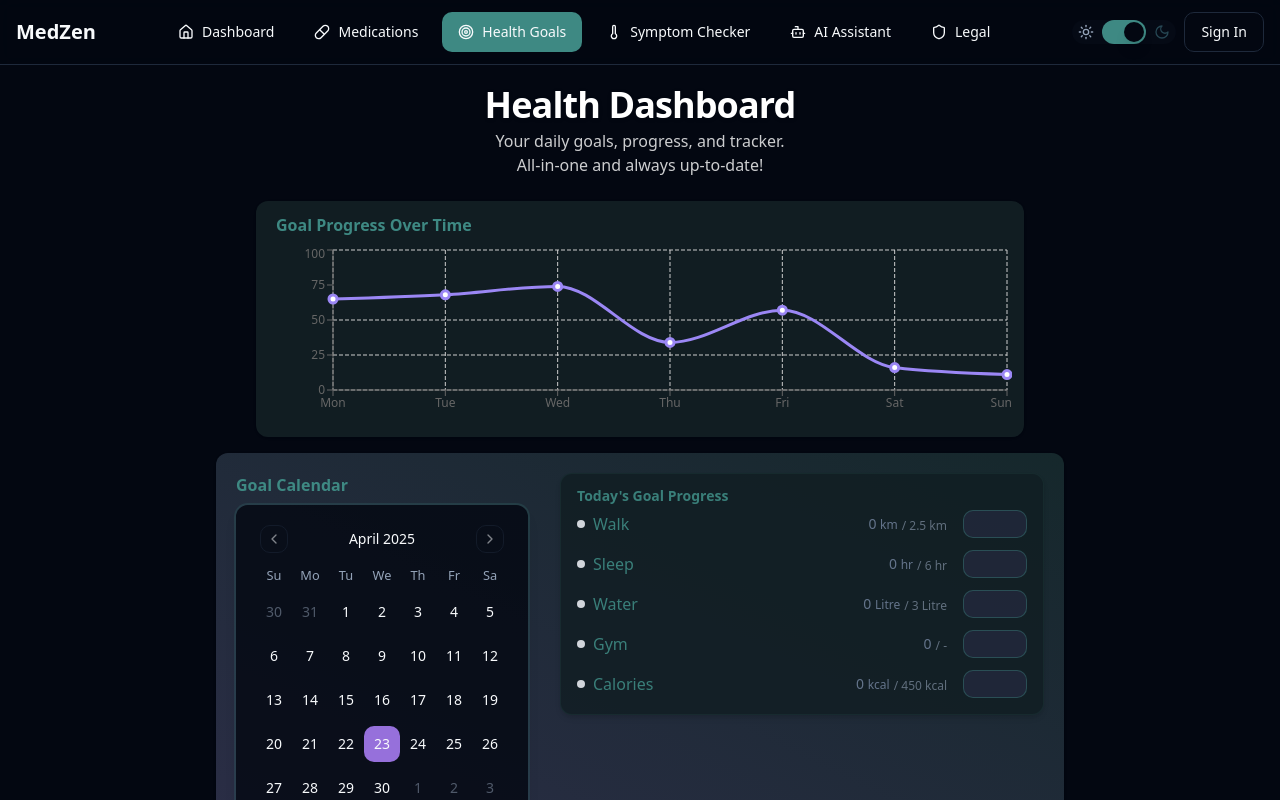
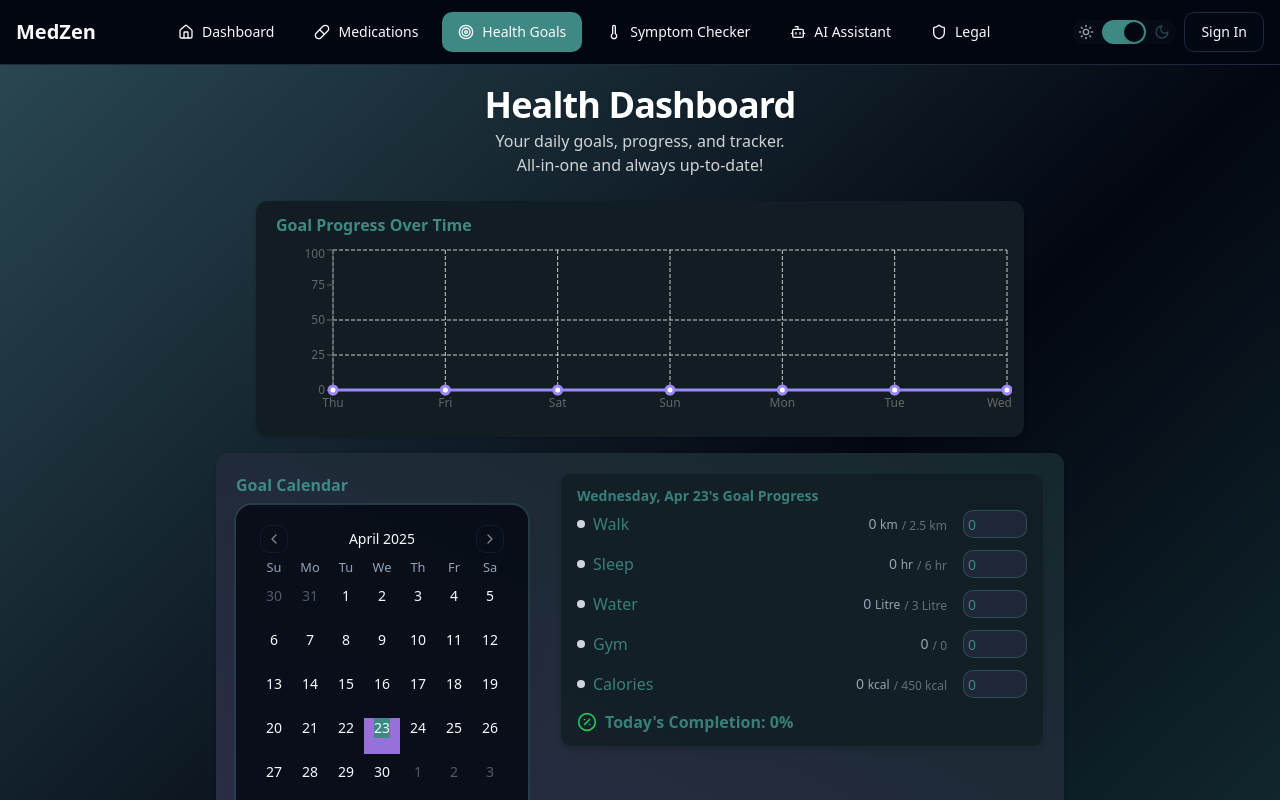
Before and after one commit to ETHERDEV-io/medzen-ai-companion, a React (Vite) app: page /health-goals in a window 1280 px wide. Shown: the top 800 px of the page. Built offline with nearby package versions, Linux system fonts and the light colour scheme.

Commit message:
Fix: Health goals and calendar improvements
- Refactor health goals and calendar components.
- Implement dynamic progress display.
- Improve visual consistency and user experience.

```diff
--- a/src/components/health-goals/GoalFormDialog.tsx
+++ b/src/components/health-goals/GoalFormDialog.tsx
@@ -1,3 +1,5 @@
+
+// REMOVED all "exercise" logic, checkbox, and hideExerciseField.
 
 import { useState, ChangeEvent } from "react";
 import { Dialog, DialogContent, DialogHeader, DialogTitle, DialogFooter, DialogDescription } from "@/components/ui/dialog";
@@ -8,15 +10,13 @@ import { Label } from "@/components/ui/label";
 type GoalFormDialogProps = {
   open: boolean;
   onOpenChange: (open: boolean) => void;
-  onSave: (goalData: { label: string; value: string; unit: string; type?: string }) => void;
-  hideExerciseField?: boolean;
+  onSave: (goalData: { label: string; value: string; unit: string }) => void;
 };
 
-export default function GoalFormDialog({ open, onOpenChange, onSave, hideExerciseField = false }: GoalFormDialogProps) {
+export default function GoalFormDialog({ open, onOpenChange, onSave }: GoalFormDialogProps) {
   const [goalName, setGoalName] = useState("");
   const [value, setValue] = useState("");
   const [unit, setUnit] = useState("");
-  const [isExercise, setIsExercise] = useState(false);
 
   const handleSubmit = (e: React.FormEvent) => {
     e.preventDefault();
@@ -24,7 +24,6 @@ export default function GoalFormDialog({ open, onOpenChange, onSave, hideExercis
       label: goalName,
       value: value,
       unit: unit,
-      type: isExercise ? "exercise" : undefined,
     });
     resetForm();
     onOpenChange(false);
@@ -34,7 +33,6 @@ export default function GoalFormDialog({ open, onOpenChange, onSave, hideExercis
     setGoalName("");
     setValue("");
     setUnit("");
-    setIsExercise(false);
   };
 
   return (
@@ -45,26 +43,11 @@ export default function GoalFormDialog({ open, onOpenChange, onSave, hideExercis
       <DialogContent className="sm:max-w-[425px]">
         <form onSubmit={handleSubmit}>
           <DialogHeader>
-            <DialogTitle>Add New {isExercise ? "Exercise" : "Goal"}</DialogTitle>
+            <DialogTitle>Add New Goal</DialogTitle>
             <DialogDescription>
               Create a new health goal to track your progress
             </DialogDescription>
           </DialogHeader>
-
-          {!hideExerciseField && (
-            <div className="mb-2 flex items-center gap-2">
-              <label className="flex items-center cursor-pointer gap-2 text-sm">
-                <input
-                  type="checkbox"
-                  className="form-checkbox"
-                  checked={isExercise}
-                  onChange={e => setIsExercise(e.target.checked)}
-                />{" "}
-                This is an exercise
-              </label>
-            </div>
-          )}
-
           <div className="grid gap-4 py-4">
             <div className="grid grid-cols-4 items-center gap-4">
               <Label htmlFor="name" className="text-right">
@@ -73,7 +56,7 @@ export default function GoalFormDialog({ open, onOpenChange, onSave, hideExercis
               <Input
                 id="name"
                 name="name"
-                placeholder={isExercise ? "e.g., Push Ups" : "e.g., Daily Steps"}
+                placeholder="e.g., Daily Steps"
                 autoFocus={true}
                 value={goalName}
                 onChange={(e: ChangeEvent<HTMLInputElement>) => setGoalName(e.target.value)}
@@ -83,12 +66,12 @@ export default function GoalFormDialog({ open, onOpenChange, onSave, hideExercis
             </div>
             <div className="grid grid-cols-4 items-center gap-4">
               <Label htmlFor="value" className="text-right">
-                Current Value
+                Target Value
               </Label>
               <Input
                 id="value"
                 name="value"
-                placeholder={isExercise ? "e.g., 30" : "e.g., 5000"}
+                placeholder="e.g., 5000"
                 value={value}
                 onChange={(e: ChangeEvent<HTMLInputElement>) => setValue(e.target.value)}
                 required
@@ -102,7 +85,7 @@ export default function GoalFormDialog({ open, onOpenChange, onSave, hideExercis
               <Input
                 id="unit"
                 name="unit"
-                placeholder={isExercise ? "e.g., reps" : "e.g., steps"}
+                placeholder="e.g., steps"
                 value={unit}
                 onChange={(e: ChangeEvent<HTMLInputElement>) => setUnit(e.target.value)}
                 className="col-span-3"
--- a/src/components/health-goals/HealthGoalsCalendar.tsx
+++ b/src/components/health-goals/HealthGoalsCalendar.tsx
@@ -1,26 +1,22 @@
 
-import React, { useState } from "react";
+import React, { useState, useEffect } from "react";
 import { Calendar } from "@/components/ui/calendar";
 import { Card } from "@/components/ui/card";
 import { Input } from "@/components/ui/input";
-import { Check } from "lucide-react";
-
-// The calendar expects dates in Date form!
-function getTodayStr() {
-  const d = new Date();
-  return d.toISOString().slice(0, 10);
-}
+import { Check, CirclePercent } from "lucide-react";
 
 interface HealthGoalsCalendarProps {
   goals: Record<string, string>;
-  customGoals: Array<{label: string, value: string, unit: string}>;
+  customGoals: Array<{ label: string, value: string, unit: string }>;
   progressLog: Record<string, Record<string, string>>;
-  onDailyProgressChange: (goalKey: string, value: string) => void;
+  onDailyProgressChange: (goalKey: string, value: string, dateOverride?: string) => void;
+  selectedDate: string;
+  onDateSelected: (dateStr: string) => void;
 }
 
 type GoalItem = { label: string; key: string; value: string; unit: string; planned: string; done?: string; };
 
-function mergeGoals(goals: Record<string, string>, customGoals: Array<{label: string, value: string, unit: string}>) {
+function mergeGoals(goals: Record<string, string>, customGoals: Array<{ label: string, value: string, unit: string }>) {
   // flatten preset goals (with their keys and units):
   const preset: GoalItem[] = Object.entries(goals).map(([k, v]) => {
     let presetMeta: any = undefined;
@@ -44,10 +40,15 @@ function mergeGoals(goals: Record<string, string>, customGoals: Array<{label: st
 }
 
 export default function HealthGoalsCalendar({
-  goals, customGoals, progressLog, onDailyProgressChange
+  goals, customGoals, progressLog, onDailyProgressChange,
+  selectedDate, onDateSelected,
 }: HealthGoalsCalendarProps) {
-  const [selected, setSelected] = useState<Date | undefined>(undefined);
-  const todayStr = getTodayStr();
+  // Show 14 days: today and past 13 days
+  const todayStr = new Date().toISOString().slice(0, 10);
+  const [calendarSelected, setCalendarSelected] = useState<Date>(() => new Date(selectedDate));
+  useEffect(() => {
+    setCalendarSelected(new Date(selectedDate));
+  }, [selectedDate]);
 
   // All goal definitions
   const allGoals: GoalItem[] = mergeGoals(goals, customGoals);
@@ -67,7 +68,6 @@ export default function HealthGoalsCalendar({
   // Calculate completion: consider "done" >= planned as completed
   function isDayCompleted(ds: string) {
     const stat = getStatusForDate(ds);
-    // if ALL preset & custom have done >= planned, then done
     return allGoals.length > 0
       && allGoals.every(g => {
         const done = stat[g.key]?.done;
@@ -75,60 +75,92 @@ export default function HealthGoalsCalendar({
         // Handle numeric and "-" as zero for metrics
         const doneVal = Number(done) || 0;
         const plannedVal = Number(stat[g.key].planned) || 0;
-        return doneVal >= plannedVal;
+        return plannedVal === 0 ? false : doneVal >= plannedVal;
       });
   }
 
-  // Show last 14 days in calendar, highlight completed days
+  // Show last 14 days
   const calendarDates: Date[] = [];
   for (let i = 0; i < 14; i++) {
     const d = new Date();
     d.setDate(d.getDate() - i);
     calendarDates.push(d);
   }
-  const completedDates = calendarDates.filter(d => isDayCompleted(d.toISOString().slice(0, 10)));
+  const completedDaysSet = new Set(calendarDates.filter(d => isDayCompleted(d.toISOString().slice(0, 10))).map(d => d.toDateString()));
 
-  // Use calendar and shadcn-ui styles for a more modern look
+  // Highlight rules for calendar
+  function calendarDayClassName(date: Date, selected: boolean) {
+    const isComplete = completedDaysSet.has(date.toDateString());
+    const base = "w-9 h-9 rounded-lg flex items-center justify-center font-medium transition-colors";
+    // Custom highlight for selected, complete, or both:
+    if (selected) {
+      return `${base} bg-accent text-white border-2 border-accent dark:bg-primary dark:text-white`;
+    }
+    if (isComplete) {
+      return `${base} bg-primary/80 text-white`;
+    }
+    return `${base} hover:bg-muted`;
+  }
+
+  // For goal progress list, use selected date or today
+  const progressDS = calendarSelected ? calendarSelected.toISOString().slice(0, 10) : todayStr;
+  const planAndDone = allGoals.map(goal => {
+    const planned = Number(goal.planned) || 0;
+    const done = Number(progressLog[progressDS]?.[goal.key] || 0);
+    return { ...goal, planned, done, completed: planned > 0 ? done >= planned : false };
+  });
+  // Completion percent for the day (excluding 0-target goals)
+  const validGoals = planAndDone.filter(g => g.planned > 0);
+  const completePercent = validGoals.length === 0 ? 0 : Math.round((validGoals.filter(g => g.completed).length / validGoals.length) * 100);
+
+  // Calendar dark-style card, improved spacing, modern pop
   return (
     <Card className="bg-gradient-to-tr from-sidebar-accent/20 to-primary/10 rounded-xl border-0 shadow mb-8 p-4 md:p-5">
       <div className="flex flex-col md:flex-row gap-8 items-start animate-fade-in">
+        {/* Calendar */}
         <div>
           <div className="text-base font-semibold text-primary mb-2">Goal Calendar</div>
-          <div className="ring-2 ring-primary/20 rounded-xl shadow-lg p-2 bg-background/80">
+          <div className="rounded-2xl shadow-lg p-2 bg-background/80 ring-2 ring-primary/20">
             <Calendar
               mode="single"
-              selected={selected}
-              onSelect={setSelected}
-              modifiers={{ completed: completedDates }}
-              modifiersClassNames={{ completed: "bg-green-50 ring-2 ring-green-400 border-green-300" }}
+              selected={calendarSelected}
+              onSelect={date => {
+                if (date) {
+                  setCalendarSelected(date);
+                  onDateSelected(date.toISOString().slice(0, 10));
+                }
+              }}
+              classNames={{
+                day: ({ selected, date }) => calendarDayClassName(date, selected),
+                months: "flex flex-col",
+                month: "space-y-2",
+                // ...rest remain shadcn defaults
+              }}
               className="pointer-events-auto"
             />
           </div>
-          <div className="mt-2 text-xs text-primary/60 px-1">Green days: all goals completed</div>
+          <div className="mt-2 text-xs text-primary/60 px-1">Green = all goals completed, Purple = selected</div>
         </div>
+        {/* Progress for viewed day */}
         <div className="flex-1 min-w-[240px] bg-card/80 rounded-xl shadow-md px-4 py-3 border border-primary/10">
-          {/* Goal Summary for Selected Day */}
           <div className="font-bold mb-1 text-sm text-primary/90">
-            {(selected ? selected.toDateString() : "Today") + "'s Goal Progress"}
+            {(calendarSelected ? calendarSelected.toLocaleDateString(undefined, { weekday: "long", month: "short", day: "numeric" }) : "Today") + "'s Goal Progress"}
           </div>
           <ul className="grid gap-3 mb-1">
-            {allGoals.map((goal, idx) => {
-              const ds = selected ? selected.toISOString().slice(0, 10) : todayStr;
-              const plan = goal.planned;
-              const done = progressLog[ds]?.[goal.key] || "";
-              const completed = Boolean(Number(done) >= Number(plan));
-              // Allow input if date is today
-              const editable = ds === todayStr;
+            {planAndDone.map((goal, idx) => {
+              const completed = goal.completed;
+              // Allow input if viewing today
+              const editable = progressDS === todayStr;
               return (
-                <li key={goal.key + idx} className={`flex items-center gap-2`}>
+                <li key={goal.key + idx} className="flex items-center gap-2">
                   <span className={`w-2 h-2 rounded-full ${completed ? "bg-green-400" : "bg-gray-300"} inline-block`} />
                   <span className="font-medium text-primary/90">{goal.label}</span>
                   <span className="ml-auto text-sm flex items-end gap-1">
-                    <span className={completed ? "text-green-700 font-bold" : "text-slate-500"}>
-                      {done || 0} <span className="text-xs">{goal.unit}</span>
+                    <span className={completed ? "text-green-700 font-bold" : "text-slate-400"}>
+                      {goal.done || 0} <span className="text-xs">{goal.unit}</span>
                     </span>
                     <span className="text-xs text-muted-foreground opacity-60">
-                      / {plan}{goal.unit && <span> {goal.unit}</span>}
+                      / {goal.planned}{goal.unit && <span> {goal.unit}</span>}
                     </span>
                     {completed && <Check className="ml-2 w-4 h-4 text-green-600" />}
                   </span>
@@ -138,17 +170,21 @@ export default function HealthGoalsCalendar({
                       className="ml-2 w-16 py-1 px-1 h-7 bg-accent/10 border-primary/40 text-primary"
                       min={0}
                       step="any"
-                      value={done}
-                      onChange={e => onDailyProgressChange(goal.key, e.target.value)}
+                      value={goal.done}
+                      onChange={e => onDailyProgressChange(goal.key, e.target.value, progressDS)}
                     />
                   )}
                 </li>
               );
             })}
           </ul>
-          {selected && selected.toISOString().slice(0, 10) !== todayStr ? (
+          <div className="flex items-center gap-2 mt-3 text-md font-semibold text-primary/90">
+            <CirclePercent className="w-5 h-5 text-green-500" />
+            {progressDS === todayStr ? "Today's " : ""}Completion: {completePercent}%
+          </div>
+          {progressDS !== todayStr ? (
             <div className="text-xs text-muted-foreground ml-1 pt-2">
-              You can only log today's progress.
+              Only today's progress can be edited.
             </div>
           ) : null}
         </div>
--- a/src/pages/HealthGoals.tsx
+++ b/src/pages/HealthGoals.tsx
@@ -39,6 +39,8 @@ export default function HealthGoals() {
   const [editData, setEditData] = useState<{goal: any, idx: number|null, type: "preset"|"custom"|null}>({goal: null, idx: null, type: null});
   const [editDialogOpen, setEditDialogOpen] = useState(false);
 
+  const [selectedDate, setSelectedDate] = useState<string>(() => new Date().toISOString().slice(0, 10));
+
   function handleValueChange(key: GoalKey, val: string) {
     setGoals(prev => {
       const updated = { ...prev, [key]: val };
@@ -54,8 +56,8 @@ export default function HealthGoals() {
     });
   }
 
-  function handleDailyProgressChange(goalKey: string, value: string) {
-    const dateStr = new Date().toISOString().slice(0, 10);
+  function handleDailyProgressChange(goalKey: string, value: string, dateOverride?: string) {
+    const dateStr = dateOverride || new Date().toISOString().slice(0, 10);
     setProgressLog(prev => {
       const next = {...prev, [dateStr]: {...(prev[dateStr] || {}), [goalKey]: value}};
       localStorage.setItem("modern-health-progress-log", JSON.stringify(next));
@@ -63,7 +65,7 @@ export default function HealthGoals() {
     });
   }
 
-  function handleAddCustomGoal(goal: {label: string, value: string, unit: string, type?: string}) {
+  function handleAddCustomGoal(goal: {label: string, value: string, unit: string}) {
     setCustomGoals(prev => {
       const next = [...prev, goal];
       localStorage.setItem("custom-health-goals", JSON.stringify(next));
@@ -92,17 +94,33 @@ export default function HealthGoals() {
     setEditDialogOpen(false);
   }
 
-  const progressData = Array(7)
-    .fill(0)
-    .map((_, i) => ({
-      date: [
-        "Mon", "Tue", "Wed", "Thu", "Fri", "Sat", "Sun"
-      ][i],
-      progress: Math.min(100, Math.round(60 + Math.random() * 40 - 10 * i)), // fake, DO replace in prod
-    }));
+  function getDateRangeData(days: number) {
+    const arr: Array<{date: string, progress: number}> = [];
+    for (let i = days - 1; i >= 0; i--) {
+      const d = new Date();
+      d.setDate(d.getDate() - i);
+      const ds = d.toISOString().slice(0, 10);
+      const entries = [
+        ...Object.entries(goals).map(([k, v]) => ({ key: k, planned: Number(v), done: Number(progressLog[ds]?.[k] || 0) })),
+        ...customGoals.map((g) => ({
+          key: g.label,
+          planned: Number(g.value),
+          done: Number(progressLog[ds]?.[g.label] || 0),
+        }))
+      ];
+      const numGoals = entries.length;
+      const completed = entries.filter(g => g.done >= g.planned && g.planned > 0).length;
+      arr.push({
+        date: d.toLocaleDateString(undefined, { weekday: "short" }),
+        progress: numGoals === 0 ? 0 : Math.round((completed / numGoals) * 100)
+      });
+    }
+    return arr;
+  }
+  const progressData = getDateRangeData(7);
 
   return (
-    <main className="w-full min-h-screen flex flex-col items-center bg-background pb-8">
+    <main className="w-full min-h-screen flex flex-col items-center bg-gradient-to-br from-secondary via-background to-primary/40 pb-8">
       <div className="w-full max-w-4xl mx-auto px-2 md:px-6 pt-4">
         <header className="w-full flex flex-col items-center mb-2 mt-1">
           <h1 className="text-3xl md:text-4xl font-extrabold tracking-tight text-white drop-shadow mb-1">
@@ -121,6 +139,8 @@ export default function HealthGoals() {
             customGoals={customGoals}
             progressLog={progressLog}
             onDailyProgressChange={handleDailyProgressChange}
+            selectedDate={selectedDate}
+            onDateSelected={(dateStr: string) => setSelectedDate(dateStr)}
           />
         </section>
 
@@ -139,7 +159,6 @@ export default function HealthGoals() {
           open={dialogOpen}
           onOpenChange={setDialogOpen}
           onSave={handleAddCustomGoal}
-          hideExerciseField
         />
         <EditGoalDialog
           open={editDialogOpen}
```
